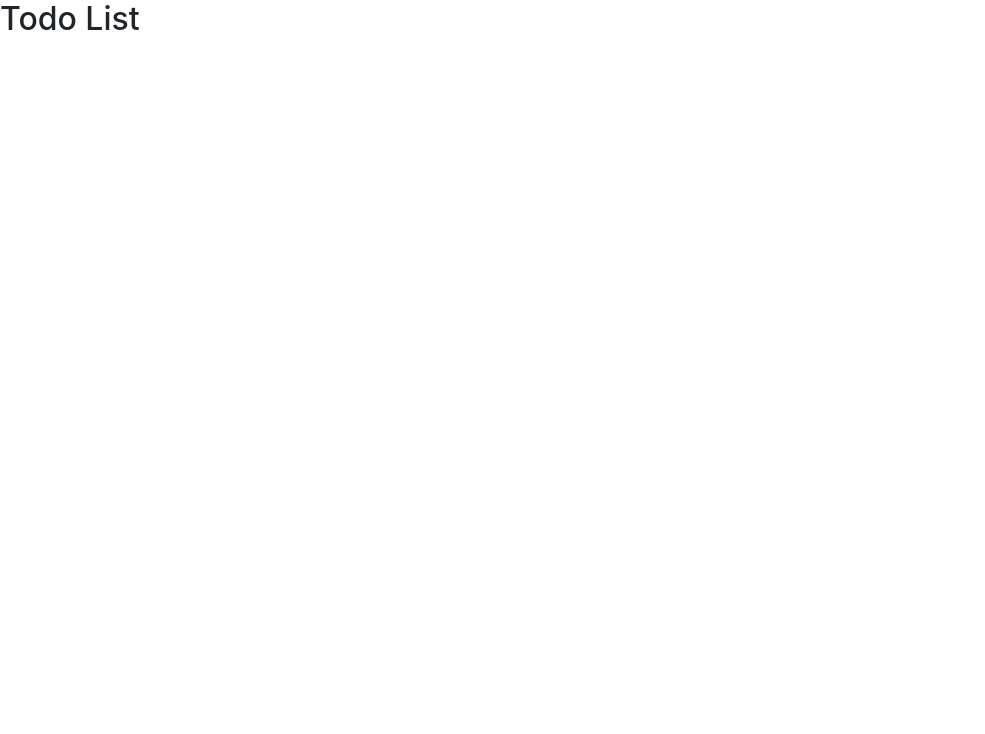
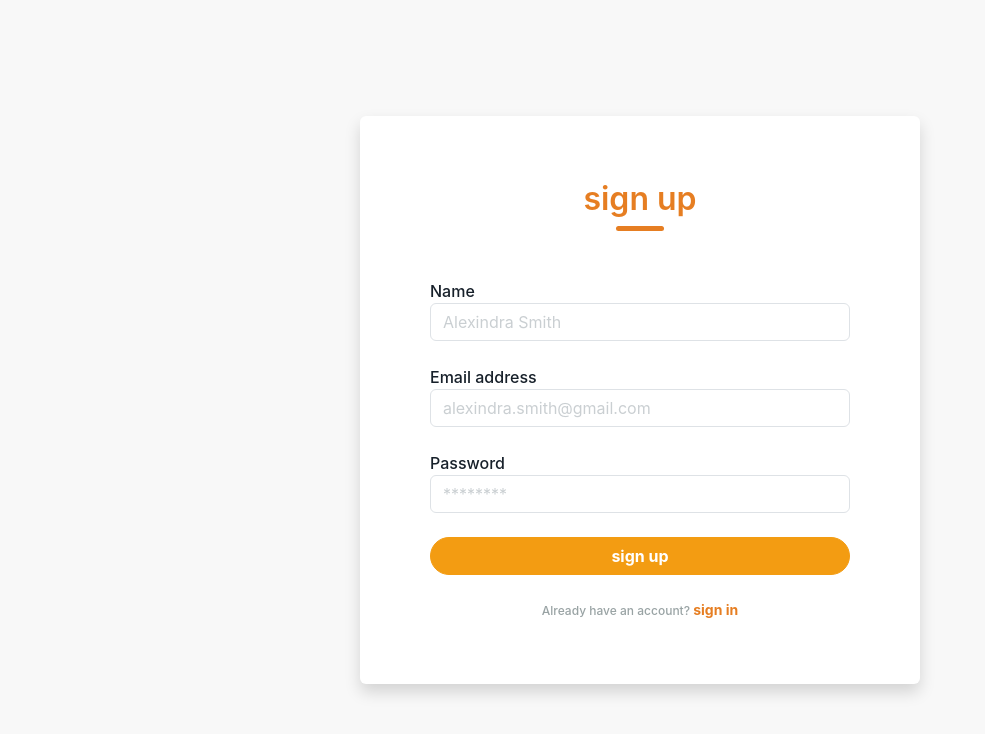
Before and after one commit to UsamaIkraam0099/easg-frontend-assessment, a React (Create React App) app: page / in a window 1280 px wide. Shown: the top 734 px of the page, without its empty margins (0-985 px from the left). Built offline with nearby package versions, Linux system fonts and the light colour scheme.

Commit message:
remove console

```diff
--- a/src/App.tsx
+++ b/src/App.tsx
@@ -16,7 +16,7 @@ function App() {
     // </ChakraProvider>
     <div>
       <Routes>
-        <Route path="/" element={<TodoList />} />
+        {/* <Route path="/" element={<TodoList />} /> */}
         <Route path="/" element={<SignUp />} />
         <Route path="/signIn" element={<SignIn />} />
         <Route
--- a/src/index.tsx
+++ b/src/index.tsx
@@ -23,4 +23,4 @@ root.render(
 // If you want to start measuring performance in your app, pass a function
 // to log results (for example: reportWebVitals(console.log))
 // or send to an analytics endpoint. Learn more: https://bit.ly/CRA-vitals
-reportWebVitals();
+reportWebVitals(console.log);
--- a/src/protectedRoute.tsx
+++ b/src/protectedRoute.tsx
@@ -13,11 +13,10 @@ const ProtectedRoute = ({ children }: ProtectedRouteProps) => {
   const { getAccessToken }: any = useAuthState({ type: "" });
   const accessToken = getAccessToken();
 
-  console.log({ accessToken });
-
   if (!accessToken) {
     return <Navigate to="/" replace />;
   }
+
   return children;
 };
 
```
